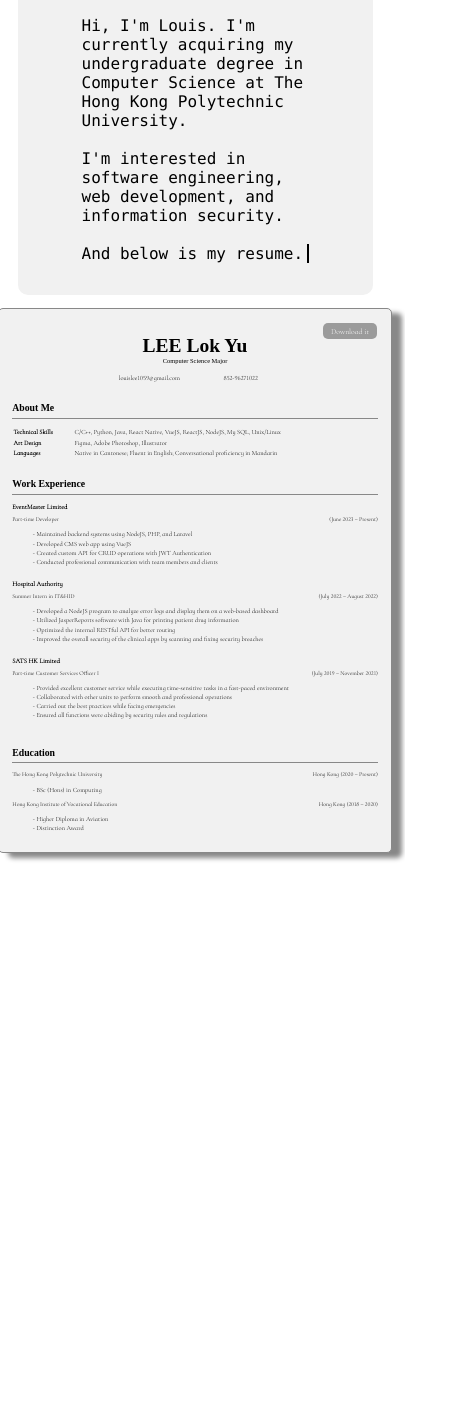
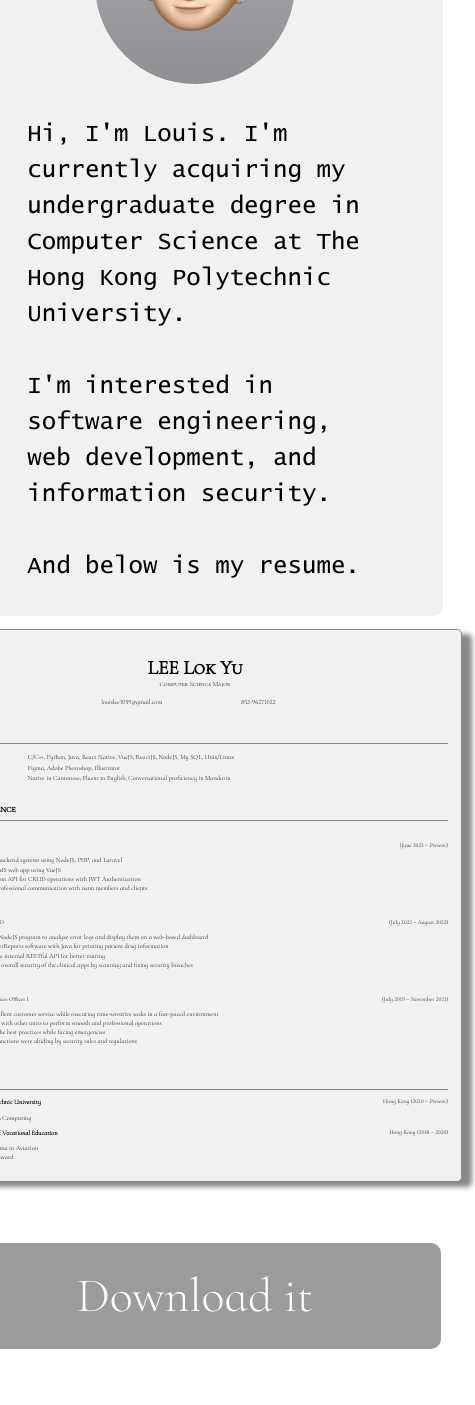
Before and after one commit to louislab/personal-webpage, a plain HTML site: page index.html in a window 390 px wide. Shown: the part 188-1593 px from the top of the page, 475 px wide, since content can reach past the window. Before the commit the page ends 1062 px from the top, so only its background shows below. Drawn offline with Linux system fonts and the light colour scheme; a web font is replaced by a local one.

Commit message:
Updated mobile layout

```diff
--- a/css/style.css
+++ b/css/style.css
@@ -1,6 +1,7 @@
 .container {
     display: grid;
     justify-content: center;
+    -webkit-text-size-adjust: 100%;
 }
 
 .header {
@@ -13,6 +14,7 @@
 }
 
 .download-btn {
+    display: none;
     background-color: #9b9b9b;
     border: none;
     color: white;
@@ -38,12 +40,31 @@
     background-color: #515151;
 }
 
+.download-btn-mobile {
+    display: unset;
+    background-color: #9b9b9b;
+    border: none;
+    color: white;
+    padding: 0.5em 1em;
+    text-align: center;
+    text-decoration: none;
+    font-size: 3em;
+    margin: 1em 0.7em;
+    border-radius: 10px;
+    cursor: pointer;
+    font-family: 'Cormorant Infant', serif;
+}
+
 .row {
     display: flex;
 }
 
 .col {
     flex: 50%;
+}
+
+.header .row {
+    flex-direction: column;
 }
 
 .left {
@@ -59,25 +80,31 @@
 }
 
 .mono {
-    font-family: 'Lucida Console', monospace;
-    margin-left: 2em;
+    font-family: 'Lucida Console', serif;
+    margin: 0em 2em;
+    line-height: 1.5em;
     align-self: center;
     text-align: left;
+    font-size: 1.5em;
 }
 
 @font-face {
-    font-family: 'Lucida Console', monospace;
-    src: url('../fonts/Lucida Console.ttf');
+    font-family: 'Lucida Console';
+    src: url('../font/Lucida_Console_Regular.ttf');
+}
+
+@font-face {
+    font-family: 'Cormorant Infant';
+    src: url('../font/Cormorant_Infant_Light.ttf');
+}
+
+@font-face {
+    font-family: 'Cormorant SC';
+    src: url('../font/Cormorant_SC_Light.ttf');
 }
 
 .center {
     text-align: center;
-}
-
-.profile-pic {
-    border-radius: 50%;
-    height: 100px;
-    width: 100px;
 }
 
 .content {
@@ -116,23 +143,13 @@ ul.dash>li:before {
     content: "- ";
 }
 
-/* When screen smaller than 800px */
-@media screen and (max-width: 800px) {
-    .header .row {
-        flex-direction: column;
-    }
-
 .profile-pic {
+    border-radius: 50%;
+    height: 200px;
+    width: 200px;
     margin-bottom: 2em;
 }
 
-    .mono {
-        margin-right: 2em;
-    }
-}
-
-/* When screen smaller than 1000px */
-@media screen and (max-width: 1000px) {
 .paper {
     width: 100%;
     padding: 2em;
@@ -148,6 +165,10 @@ ul.dash>li:before {
 
 .sm {
     font-size: 1.5vw;
+}
+
+.md {
+    font-weight: bold;
 }
 
 .paper h1 {
@@ -176,10 +197,31 @@ ul.dash>li:before {
     margin-top: 1em;
     font-size: 1.65vw;
 }
+
+@media (min-width: 1000px) {
+    .header {
+        display: flex;
+        justify-content: space-between;
     }
 
-/* When screen larger than 1000px */
-@media screen and (min-width: 1000px) {
+    .header .row {
+        flex-direction: row;
+    }
+
+    .profile-pic {
+        margin-bottom: 0em;
+    }
+
+    .mono {
+        margin: 0em 2em;
+        font-size: 1em;
+    }
+
+    .profile-pic {
+        width: 150px;
+        height: 150px;
+    }
+
     .paper {
         width: 100%;
         padding: 2em;
@@ -223,6 +265,18 @@ ul.dash>li:before {
         margin-top: 1em;
         font-size: 16.5px;
     }
+
+    .download-btn {
+        display: unset;
+    }
+
+    .download-btn-mobile {
+        display: none;
+    }
+}
+
+.typewriter-container {
+    display: inline-block;
 }
 
 .typewriter {
@@ -230,15 +284,15 @@ ul.dash>li:before {
     border-right: .15em solid black;
     white-space: nowrap;
     animation:
-        typing 1.5s steps(35, end),
+        typing 2.3s steps(40, end) forwards,
         blink-caret .75s step-end infinite;
-    width: 225px;
+    animation-delay: 0.5s, 3.3s;
 }
 
 /* The typing effect */
 @keyframes typing {
     from { width: 0 }
-    to { width: 225px }
+    to { width: 100% }
 }
 
 /* The typewriter cursor effect */
--- a/index.html
+++ b/index.html
@@ -4,10 +4,6 @@
     <meta charset="UTF-8">
     <title>Louis Lee</title>
     <link rel="stylesheet" href="css/style.css">
-    <link rel="preconnect" href="https://fonts.googleapis.com">
-    <link rel="preconnect" href="https://fonts.gstatic.com" crossorigin>
-    <link href="https://fonts.googleapis.com/css2?family=Cormorant+SC:wght@300&display=swap" rel="stylesheet">
-    <link href="https://fonts.googleapis.com/css2?family=Cormorant+Infant:wght@300&display=swap" rel="stylesheet">
 </head>
 <body>
     <div class="container">
@@ -21,7 +17,9 @@
                     <br><br>
                     I'm interested in software engineering, web development, and information security.
                     <br><br>
-                    <div class="typewriter">And below is my resume.</div>
+                    <div class="typewriter-container">
+                        <div class="typewriter">And below is my resume.</div>
+                    </div>
                 </div>
             </div>
         </div>
@@ -121,7 +119,7 @@
                 </div>
                 <h2>Education</h2>
                 <div class="row">
-                    <div class="col left sm">
+                    <div class="col left md">
                         The Hong Kong Polytechnic University
                     </div>
                     <div class="col right sm">
@@ -134,7 +132,7 @@
                     </ul>
                 </div>
                 <div class="row">
-                    <div class="col left sm">
+                    <div class="col left md">
                         Hong Kong Institute of Vocational Education
                     </div>
                     <div class="col right sm">
@@ -149,6 +147,7 @@
                 </div>
             </div>
         </div>
+        <button class="download-btn-mobile" onclick="window.open('doc/resume.pdf', '_blank')">Download it</button>
     </div>
 </body>
 </html>
```
Also changed, not shown: font/Cormorant_Infant_Light.ttf (added), font/Cormorant_SC_Light.ttf (added), font/Lucida_Console_Regular.ttf (renamed from font/Lucida Console Regular.ttf). Lines whose indentation alone changed are shown as unchanged.
